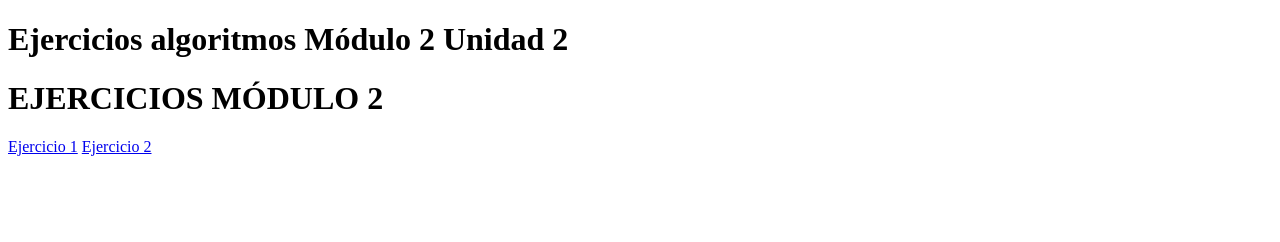
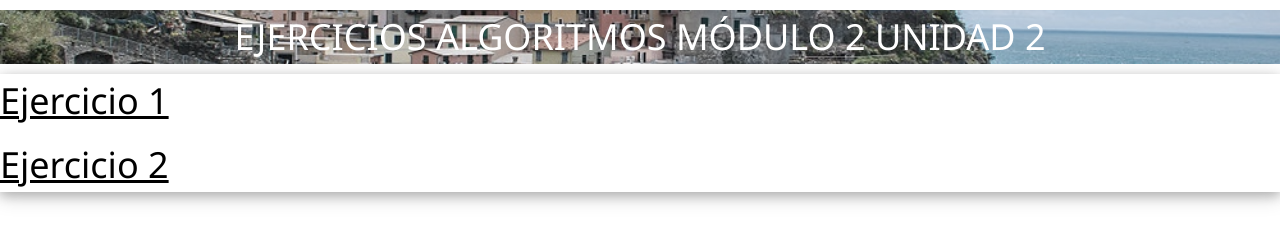
Before and after one commit to leoram7205/M2U2LeonardoRamirez, a plain HTML site: page index.html in a window 1280 px wide. Drawn offline with nearby package versions, Linux system fonts and the light colour scheme.

Commit message:
corrección error al desplegar resultados mejora de index algo de estilos

```diff
--- a/CalculaValor.js
+++ b/CalculaValor.js
@@ -4,7 +4,9 @@ let tot_pago = 0
 
 const boton = document.querySelector('#calcular')
 
-boton.addEventListener('click',function(){
+boton.addEventListener('click',function(event){
+    event.preventDefault()
+
     const nombre = document.querySelector('#nombre').value
     const cantmat = document.querySelector('#cantmat').valueAsNumber
     const valmat = document.querySelector('#valmat').valueAsNumber
--- a/EvaluaNumeros.js
+++ b/EvaluaNumeros.js
@@ -52,7 +52,9 @@ class EvaluaNumeros {
 
 const boton = document.querySelector('#ejecuta')
 
-boton.addEventListener('click',function(){
+boton.addEventListener('click',function(event){
+    event.preventDefault()
+
     const ejercicioEvalua = new EvaluaNumeros(document.querySelector('#num1').valueAsNumber,
                                                 document.querySelector('#num2').valueAsNumber,
                                                 document.querySelector('#num3').valueAsNumber,
@@ -67,6 +69,4 @@ boton.addEventListener('click',function(){
 
     const resp = document.querySelector("#respuesta")
     resp.innerHTML = `El número mayor es: ${ejercicioEvalua.numMay} y el número menor es: ${ejercicioEvalua.numMen}`
-
-    alert("Proceso Finalizado")
 })
--- a/index.html
+++ b/index.html
@@ -5,17 +5,19 @@
     <meta http-equiv="X-UA-Compatible" content="IE=edge">
     <meta name="viewport" content="width=device-width, initial-scale=1.0">
     <link rel="stylesheet" href="style.css">
-
+    <link rel="stylesheet" href="https://www.w3schools.com/w3css/4/w3.css">
+    <link rel="stylesheet" href="https://fonts.googleapis.com/css?family=Inconsolata">
     <title>Ejercicios Módulo 2 - Unidad 2</title>
 </head>
 <body>
-    <h1>Ejercicios algoritmos Módulo 2 Unidad 2</h1>
     <div class="contenedor">
-        <header><h1>EJERCICIOS MÓDULO 2</h1></header>
-        <nav class="menu">
-            <a href="ejercicio1.html">Ejercicio 1</a>
-            <a href="ejercicio2.html">Ejercicio 2</a>
-        </nav>
+        <header class="bgimg w3-display-container w3-grayscale-min" id="home">
+            <h1 style="color: white; text-align: center;">EJERCICIOS ALGORITMOS MÓDULO 2 UNIDAD 2</h1>
+        </header>
+        <div class="menu w3-card-4" >
+            <h1><a href="ejercicio1.html">Ejercicio 1</a></h1>
+            <h1><a href="ejercicio2.html">Ejercicio 2</a></h1>
+        </div>
     </div>
     <!-- <script src="script.js" defer></script> -->
 </body>
--- a/style.css
+++ b/style.css
@@ -16,12 +16,13 @@
     margin-bottom: 10px;
     margin-left: 10px;
 }
-/* .menu{
-    display: flex;
-} */
+.menu{
+    align-items: center;
+}
 .menu p{
     margin-right: 2rem;
     cursor: pointer;
+    padding: 2rem;
 }
 .content{
     margin-top: 2rem;
@@ -32,3 +33,13 @@
 .active[data-content]{
     display:block;
 }
+.bgimg {
+    background-position: center;
+    background-size: cover;
+    background-image: url("/w3images/img_5terre_wide.jpeg");
+    min-height: 50%;
+  }
+  .header H1{
+    color: white;
+    text-align: center;
+  }
```
Also changed, not shown: ejercicio2.html (+2 -2 lines), w3images/img_5terre_wide.jpeg (added).
